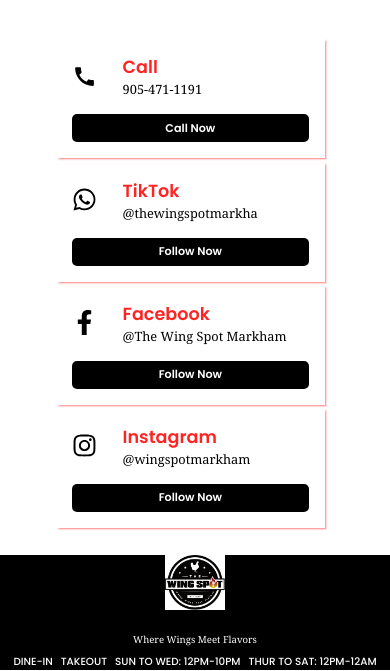
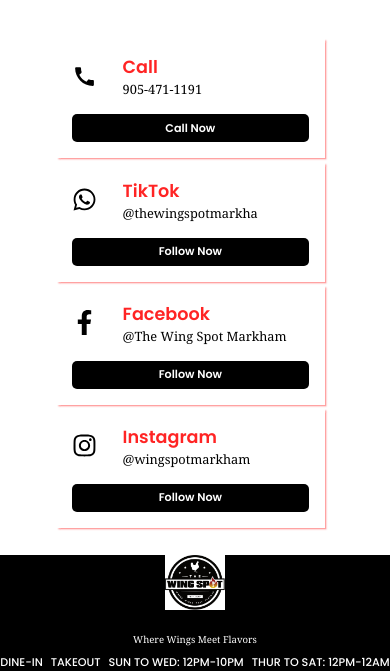
Before and after one commit to JanakanSureshraj/Wing-Spot-Markham-Business-Website, a React (Vite) app: page / in a window 390 px wide. Shown: the part 3691-4362 px from the top of the page. Built offline with nearby package versions, Linux system fonts and the light colour scheme; grey boxes are pictures that could not be loaded.

Commit message:
footer list size inc

```diff
--- a/src/components/footer/footer.css
+++ b/src/components/footer/footer.css
@@ -31,7 +31,7 @@
         font-size: 60%;
     }
     .f-menu{
-        font-size: 65%;
+        font-size: 70%;
         gap: 0.5rem;
     }
     #list{
```
